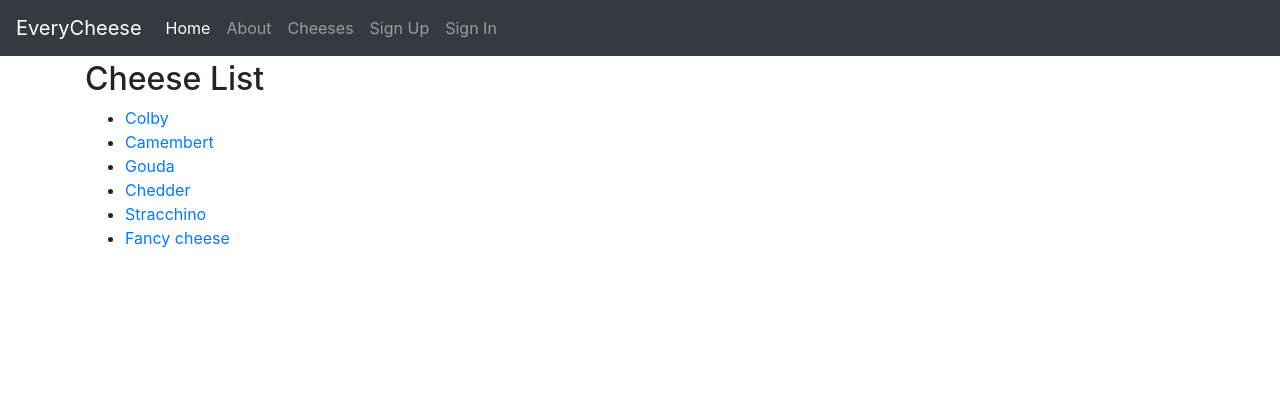
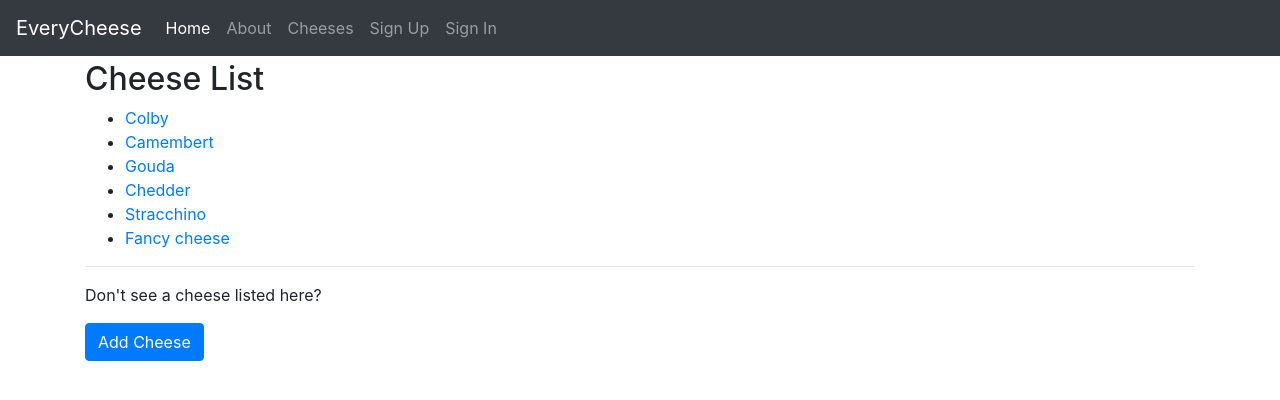
Before and after one commit to luzfcb/everycheese-1, a Django app: page /cheeses/ in a window 1280 px wide. Shown: the top 400 px of the page. Run offline with Django 3.2, Linux system fonts and the light colour scheme; data comes from the database, SQL or seed files in the repository; both versions use the stored data as it was after the commit; some libraries are stand-ins or nearby versions.

Commit message:
add an add cheese button to cheese page

```diff
--- a/everycheese/cheeses/models.py
+++ b/everycheese/cheeses/models.py
@@ -2,6 +2,7 @@ from django.db import models
 
 from autoslug import AutoSlugField
 from django_countries.fields import CountryField
+from django.urls import reverse
 from model_utils.models import TimeStampedModel
 
 
@@ -32,3 +33,8 @@ class Cheese(TimeStampedModel):
 
     def __str__(self):
         return self.name
+
+    def get_absolute_url(self):
+        return reverse(
+            'cheeses:detail', kwargs={"slug": self.slug}
+        )
--- a/everycheese/cheeses/urls.py
+++ b/everycheese/cheeses/urls.py
@@ -11,7 +11,13 @@ urlpatterns = [
         view=views.CheeseListView.as_view(),
         name='list'
     ),
-    # URL Pattern for the CheeseDetailView
+    # URL Pattern for the CheeseCreateView
+    path(
+        route='add/',
+        view=views.CheeseCreateView.as_view(),
+        name='add'
+    ),
+     # URL Pattern for the CheeseDetailView
     path(
         route='<slug:slug>/',
         view=views.CheeseDetailView.as_view(),
--- a/everycheese/cheeses/views.py
+++ b/everycheese/cheeses/views.py
@@ -1,5 +1,7 @@
 from django.shortcuts import render
 from django.views.generic import ListView, DetailView
+from django.views.generic import CreateView
+
 
 from .models import Cheese
 
@@ -8,3 +10,12 @@ class CheeseListView(ListView):
 
 class CheeseDetailView(DetailView):
     model = Cheese
+
+class CheeseCreateView(CreateView):
+    model = Cheese
+    fields = [
+        "name",
+        "description",
+        "firmness",
+        "country_of_origin",
+    ]
--- a/everycheese/templates/cheeses/cheese_list.html
+++ b/everycheese/templates/cheeses/cheese_list.html
@@ -10,4 +10,14 @@
         <li><a href="{% url 'cheeses:detail' cheese.slug %}">{{ cheese.name }}</a></li>
     {% endfor %}
 </ul>
+
+<hr/>
+<p>Don't see a cheese listed here?</p>
+<p>
+    <a class="btn btn-primary"
+        href="{% url 'cheeses:add' %}" role="button">
+    Add Cheese
+    </a>
+</p>
+
 {% endblock content %}
```
Also changed, not shown: everycheese/cheeses/tests/test_models.py (+1 -0 lines), everycheese/templates/cheeses/cheese_form.html (added, +12 -0 lines), everycheese.db.
